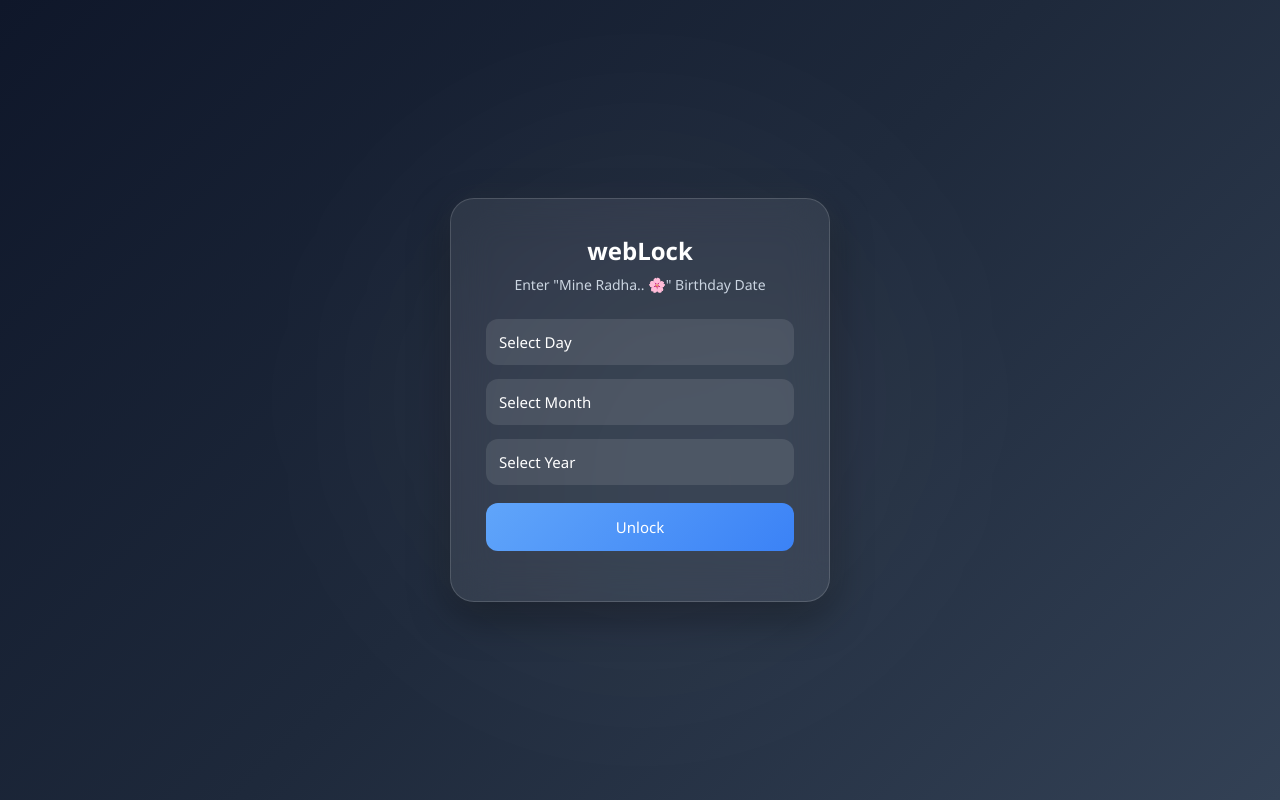
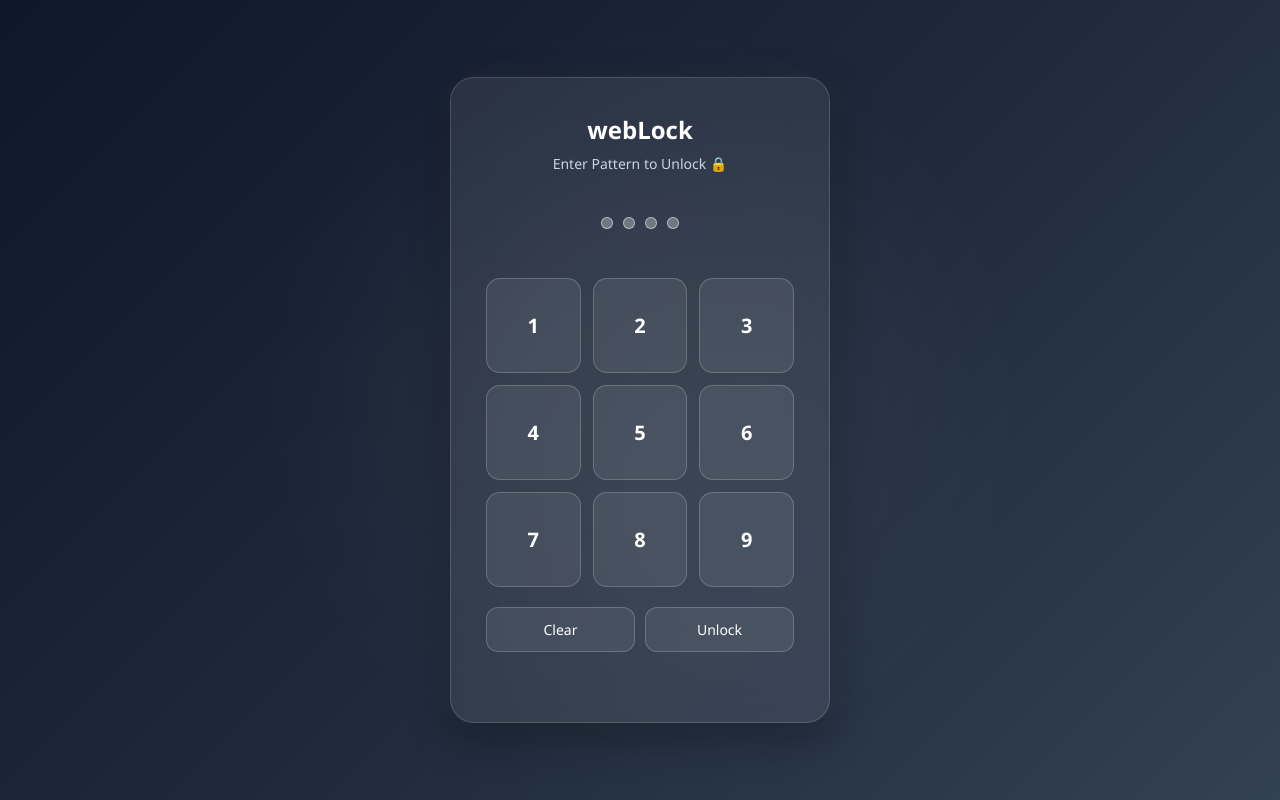
Before and after one commit to BhavikPatel8/Bhavix-site, a plain HTML site: page public/WebLock/index.html in a window 1280 px wide. Drawn offline with Linux system fonts and the light colour scheme.

Commit message:
Update index.html

```diff
--- a/public/WebLock/index.html
+++ b/public/WebLock/index.html
@@ -1,3 +1,4 @@
+
 <!DOCTYPE html>
 <html lang="en">
 <head>
@@ -114,73 +115,143 @@ h2{
     margin-bottom:25px;
 }
 
-.select-group{
+/* Pattern Display */
+.pattern-display{
     display:flex;
-    flex-direction:column;
-    gap:14px;
+    justify-content:center;
+    align-items:center;
+    gap:10px;
+    margin-bottom:30px;
+    height:50px;
 }
 
-select{
+.pattern-dot{
+    width:12px;
+    height:12px;
+    border-radius:50%;
+    background:rgba(255,255,255,0.3);
+    border:1px solid rgba(255,255,255,0.5);
+    transition:all 0.3s ease;
+}
+
+.pattern-dot.filled{
+    background:rgba(96,165,250,0.8);
+    border:1px solid rgba(96,165,250,1);
+    box-shadow:0 0 10px rgba(96,165,250,0.6);
+}
+
+/* Number Pad */
+.number-pad{
+    display:grid;
+    grid-template-columns:repeat(3,1fr);
+    gap:12px;
+    margin-bottom:20px;
+}
+
+.number-btn{
     width:100%;
+    aspect-ratio:1;
 
-    padding:13px;
+    padding:0;
 
-    border:none;
-    border-radius:12px;
+    border:1px solid rgba(255,255,255,0.2);
+    border-radius:14px;
 
-    background:rgba(255,255,255,0.10);
+    background:rgba(255,255,255,0.08);
 
     color:#ffffff;
 
-    font-size:15px;
+    font-size:20px;
+    font-weight:600;
+
+    cursor:pointer;
+
+    transition:all 0.2s ease;
+
+    display:flex;
+    justify-content:center;
+    align-items:center;
 
     outline:none;
-
-    appearance:none;
-    -webkit-appearance:none;
 }
 
-option{
-    color:#000000;
+.number-btn:hover{
+    background:rgba(255,255,255,0.12);
+    border-color:rgba(255,255,255,0.3);
 }
 
-button{
+.number-btn:active{
+    transform:scale(0.95);
+    background:rgba(96,165,250,0.3);
+    border-color:rgba(96,165,250,0.6);
+}
 
-    width:100%;
+/* Action Buttons */
+.action-buttons{
+    display:flex;
+    gap:10px;
+    margin-bottom:15px;
+}
 
-    margin-top:18px;
+.action-btn{
+    flex:1;
 
-    padding:14px;
+    padding:12px;
 
-    border:none;
+    border:1px solid rgba(255,255,255,0.2);
     border-radius:12px;
 
-    background:
-        linear-gradient(
-            135deg,
-            #60a5fa,
-            #3b82f6
-        );
+    background:rgba(255,255,255,0.08);
 
     color:#ffffff;
 
-    font-size:15px;
+    font-size:14px;
+    font-weight:500;
 
     cursor:pointer;
+
+    transition:all 0.2s ease;
+
+    outline:none;
 }
 
-button:active{
+.action-btn:hover{
+    background:rgba(255,255,255,0.12);
+    border-color:rgba(255,255,255,0.3);
+}
+
+.action-btn:active{
     transform:scale(0.98);
+}
+
+.clear-btn:active{
+    background:rgba(239,68,68,0.3);
+}
+
+.submit-btn:active{
+    background:rgba(96,165,250,0.3);
 }
 
 #error{
     margin-top:15px;
     color:#ff9f9f;
     font-size:14px;
+    min-height:20px;
+    transition:all 0.3s ease;
 }
 
 .success{
     color:#7CFF9E !important;
+}
+
+.shake{
+    animation:shake 0.5s ease;
+}
+
+@keyframes shake{
+    0%, 100% { transform:translateX(0); }
+    25% { transform:translateX(-5px); }
+    75% { transform:translateX(5px); }
 }
 
 @media (max-width:480px){
@@ -193,6 +264,10 @@ button:active{
         padding:24px;
         max-width:100%;
     }
+
+    .number-btn{
+        font-size:18px;
+    }
 }
 </style>
 </head>
@@ -200,83 +275,106 @@ button:active{
 <body>
 
 <div class="container">
-    <h2> webLock </h2>
-    <p class="subtitle">Enter "Mine Radha.. 🌸" Birthday Date</p>
+    <h2>webLock</h2>
+    <p class="subtitle">Enter Pattern to Unlock 🔒</p>
 
-    <div class="select-group">
-
-        <select id="day"></select>
-
-        <select id="month">
-            <option value="">Select Month</option>
-            <option>January</option>
-            <option>February</option>
-            <option>March</option>
-            <option>April</option>
-            <option>May</option>
-            <option>June</option>
-            <option>July</option>
-            <option>August</option>
-            <option>September</option>
-            <option>October</option>
-            <option>November</option>
-            <option>December</option>
-        </select>
-
-        <select id="year"></select>
-
+    <!-- Pattern Display -->
+    <div class="pattern-display">
+        <div class="pattern-dot"></div>
+        <div class="pattern-dot"></div>
+        <div class="pattern-dot"></div>
+        <div class="pattern-dot"></div>
     </div>
 
-    <button onclick="checkPassword()">Unlock</button>
+    <!-- Number Pad -->
+    <div class="number-pad">
+        <button class="number-btn" onclick="addToPattern('1')">1</button>
+        <button class="number-btn" onclick="addToPattern('2')">2</button>
+        <button class="number-btn" onclick="addToPattern('3')">3</button>
+        <button class="number-btn" onclick="addToPattern('4')">4</button>
+        <button class="number-btn" onclick="addToPattern('5')">5</button>
+        <button class="number-btn" onclick="addToPattern('6')">6</button>
+        <button class="number-btn" onclick="addToPattern('7')">7</button>
+        <button class="number-btn" onclick="addToPattern('8')">8</button>
+        <button class="number-btn" onclick="addToPattern('9')">9</button>
+    </div>
+
+    <!-- Action Buttons -->
+    <div class="action-buttons">
+        <button class="action-btn clear-btn" onclick="clearPattern()">Clear</button>
+        <button class="action-btn submit-btn" onclick="checkPattern()">Unlock</button>
+    </div>
 
     <p id="error"></p>
 </div>
 
 <script>
 
-// Days
-let daySelect = document.getElementById("day");
-daySelect.innerHTML = '<option value="">Select Day</option>';
+let pattern = [];
+const correctPattern = ['1', '2', '3', '4'];
+const patternDots = document.querySelectorAll('.pattern-dot');
+const errorMsg = document.getElementById("error");
 
-for(let i=1;i<=31;i++){
-    daySelect.innerHTML += `<option>${i}</option>`;
+function addToPattern(num){
+    if(pattern.length < 4){
+        pattern.push(num);
+        updatePatternDisplay();
+
+        // Auto-check if pattern is complete
+        if(pattern.length === 4){
+            setTimeout(checkPattern, 300);
+        }
+    }
 }
 
-// Years
-let yearSelect = document.getElementById("year");
-yearSelect.innerHTML = '<option value="">Select Year</option>';
-
-for(let y=2000;y<=2026;y++){
-    yearSelect.innerHTML += `<option>${y}</option>`;
+function updatePatternDisplay(){
+    patternDots.forEach((dot, index)=>{
+        if(index < pattern.length){
+            dot.classList.add('filled');
+        }else{
+            dot.classList.remove('filled');
+        }
+    });
 }
 
-function checkPassword(){
+function clearPattern(){
+    pattern = [];
+    updatePatternDisplay();
+    errorMsg.innerHTML = '';
+    errorMsg.className = '';
+}
 
-    const day = document.getElementById("day").value;
-    const month = document.getElementById("month").value;
-    const year = document.getElementById("year").value;
+function checkPattern(){
+    const patternString = pattern.join('');
+    const correctString = correctPattern.join('');
 
-    const msg = document.getElementById("error");
+    if(patternString === correctString){
+        errorMsg.className = "success";
+        errorMsg.innerHTML = "Access Granted ✨";
 
-    if(
-        day === "7" &&
-        month === "March" &&
-        year === "2007"
-    ){
-        msg.className = "success";
-        msg.innerHTML = "Access Granted ✨";
+        // Disable all buttons
+        document.querySelectorAll('.number-btn, .action-btn').forEach(btn=>{
+            btn.disabled = true;
+        });
 
         setTimeout(()=>{
             window.open(
-    "https://prachuradha.weebly.com",
-    "_self"
-);
-        },1000);
+                "https://bhavix-site.web.app",
+                "_self"
+            );
+        }, 1000);
 
     }else{
-        msg.className = "";
-        msg.innerHTML =
-        "Incorrect Birthday Date 💔";
+        errorMsg.className = "";
+        errorMsg.innerHTML = "Incorrect Pattern 💔";
+
+        // Shake animation
+        document.querySelector('.container').classList.add('shake');
+        setTimeout(()=>{
+            document.querySelector('.container').classList.remove('shake');
+        }, 500);
+
+        clearPattern();
     }
 }
 
```
